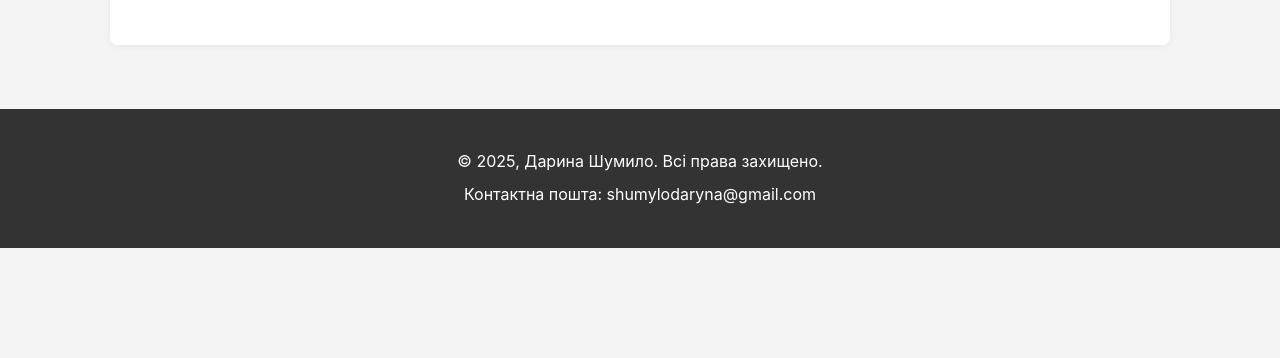
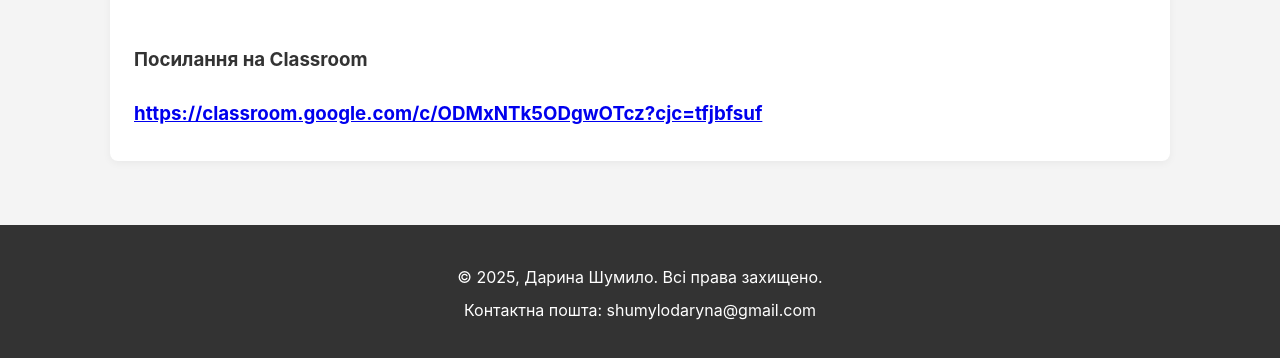
Before and after one commit to shumylodaryna-oss/SitesShumilo, a plain HTML site: page мій сайт/index.html in a window 1280 px wide. Shown: the part 3198-3556 px from the top of the page. Before the commit the page ends 3446 px from the top, so only its background shows below. Drawn offline with Linux system fonts and the light colour scheme; a script that the page names is missing.

Commit message:
Update index.html

```diff
--- a/мій сайт/index.html
+++ b/мій сайт/index.html
@@ -141,6 +141,8 @@
                     <img src="https://upload.wikimedia.org/wikipedia/commons/3/34/Petabyte-infographic-with-size-examples.jpg"
                          alt="Приклад інфографіки, що показує обсяг даних"
                          class="lesson-image modal-trigger">
+                    <h3>Посилання на Classroom<h3>
+                    <a href="https://classroom.google.com/c/ODMxNTk5ODgwOTcz?cjc=tfjbfsuf">https://classroom.google.com/c/ODMxNTk5ODgwOTcz?cjc=tfjbfsuf</a>
                 </section>
 
             </article>
@@ -163,4 +165,5 @@
     </div>
 
 </body>
+
 </html>
```
